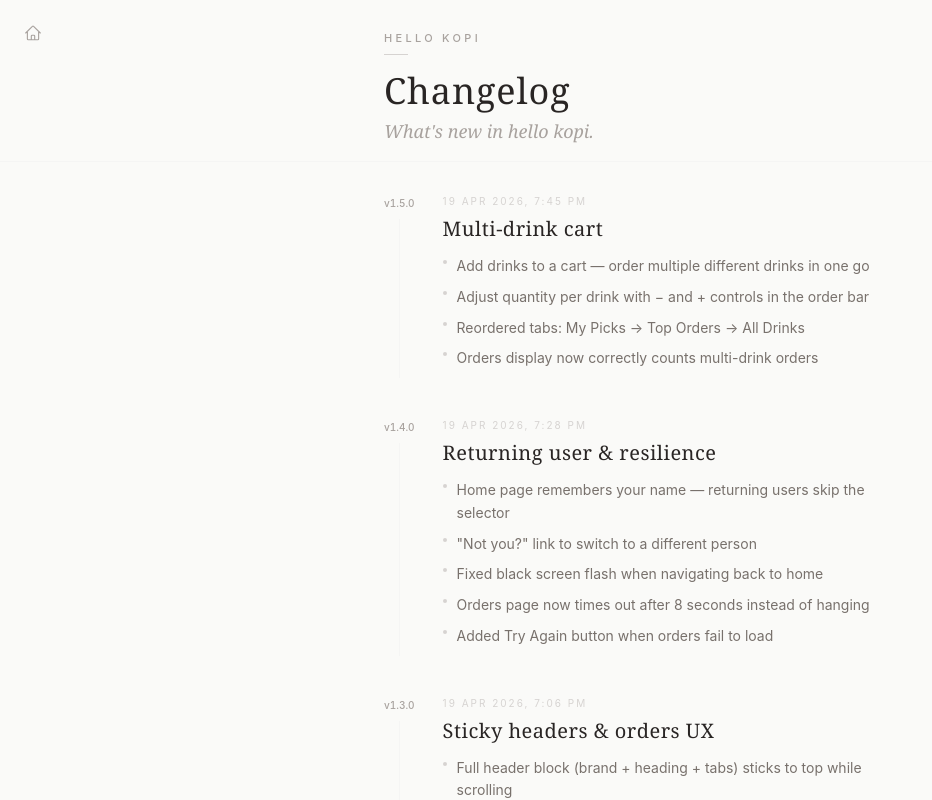
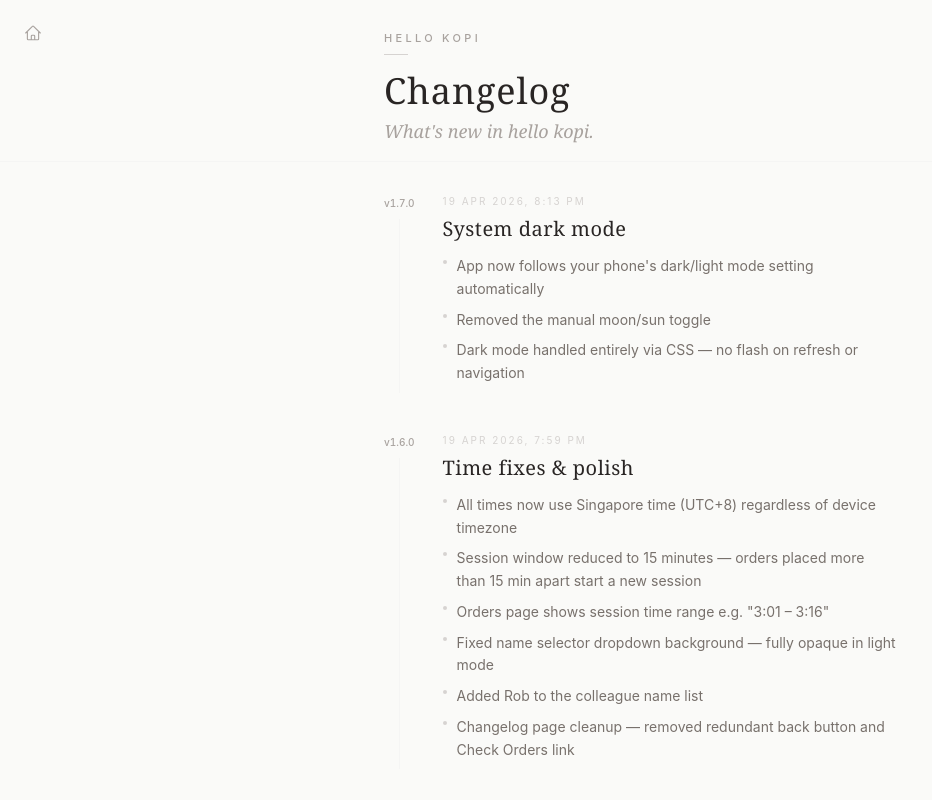
Before and after one commit to hellopawies/hellokopi, a Next.js app: page /hellokopi/changelog in a window 1280 px wide. Shown: the top 800 px of the page, without its empty margins (0-932 px from the left). Built offline with nearby package versions, Linux system fonts and the light colour scheme.

Commit message:
Bump to v1.7.0, add v1.6.0 and v1.7.0 changelog entries
https://claude.ai/code/session_01KiutqSAYFJUWU4DhGUaHkK

```diff
--- a/src/app/changelog/page.tsx
+++ b/src/app/changelog/page.tsx
@@ -1,4 +1,27 @@
 const VERSIONS = [
+  {
+    version: "v1.7.0",
+    date: "19 Apr 2026, 8:13 pm",
+    title: "System dark mode",
+    changes: [
+      "App now follows your phone's dark/light mode setting automatically",
+      "Removed the manual moon/sun toggle",
+      "Dark mode handled entirely via CSS — no flash on refresh or navigation",
+    ],
+  },
+  {
+    version: "v1.6.0",
+    date: "19 Apr 2026, 7:59 pm",
+    title: "Time fixes & polish",
+    changes: [
+      "All times now use Singapore time (UTC+8) regardless of device timezone",
+      "Session window reduced to 15 minutes — orders placed more than 15 min apart start a new session",
+      "Orders page shows session time range e.g. \"3:01 – 3:16\"",
+      "Fixed name selector dropdown background — fully opaque in light mode",
+      "Added Rob to the colleague name list",
+      "Changelog page cleanup — removed redundant back button and Check Orders link",
+    ],
+  },
   {
     version: "v1.5.0",
     date: "19 Apr 2026, 7:45 pm",
--- a/src/app/page.tsx
+++ b/src/app/page.tsx
@@ -248,7 +248,7 @@ export default function GreetingPage() {
           href="/changelog"
           className="text-[10px] font-sans text-stone-300 dark:text-stone-600 hover:text-stone-500 dark:hover:text-stone-400 transition-colors duration-200 tracking-wide"
         >
-          v1.5.0
+          v1.7.0
         </Link>
       </div>
 
```
